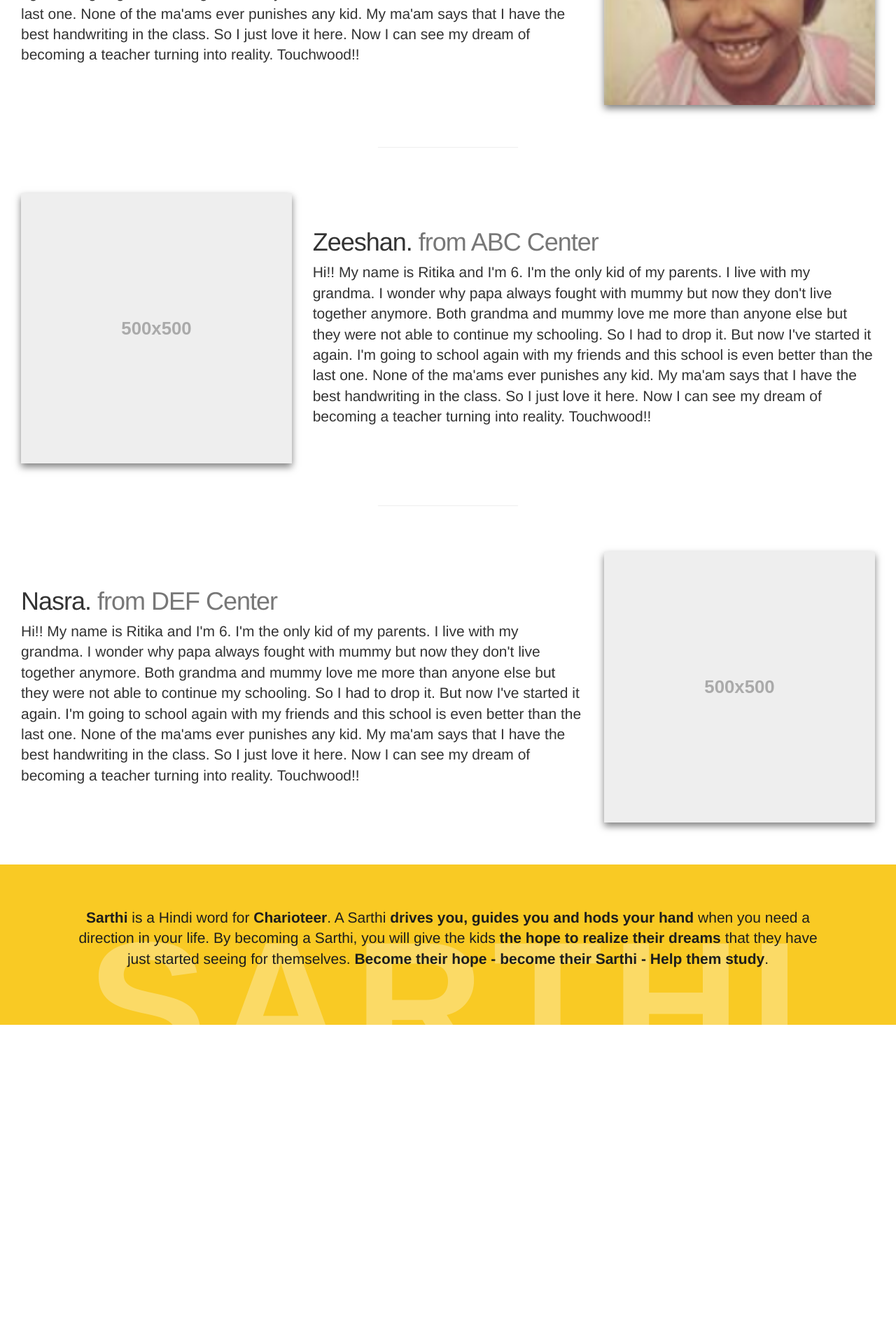
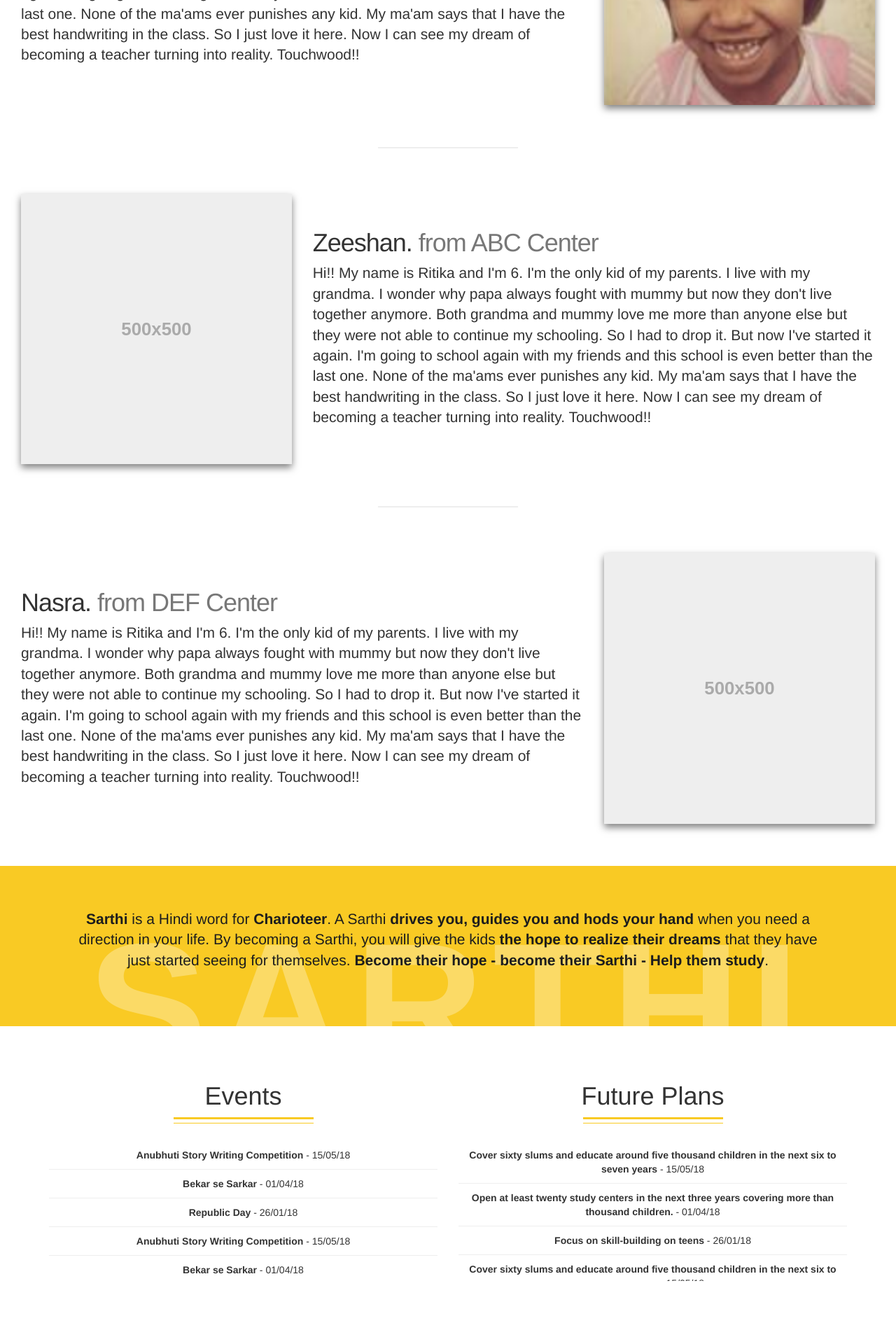
Before and after one commit to gureks/sarthakfoundation.org, a Flask app: page / in a window 1280 px wide. Shown: the part 1662-3572 px from the top of the page at 70% size. Before the commit the page ends 3126 px from the top, so only its background shows below. Run offline with Flask 2, Linux system fonts and the light colour scheme; some libraries are stand-ins or nearby versions.

Commit message:
style.css, base.html - added events and future plans to footer

```diff
--- a/static/style.css
+++ b/static/style.css
@@ -192,7 +192,7 @@ a.box--link {
 }
 
 .featurette-divider {
-	border-top: 1px solid #eeeeee;
+	border-top: 2px solid #eeeeee;
 	border-bottom: 0px solid transparent;
 	margin: 0 auto;
 	display: block;
@@ -226,6 +226,21 @@ a.box--link {
 	margin: 0;
 	color: rgba(255,255,255,0.3);
 	letter-spacing: 0.05em;
+}
+
+.updates-section {
+	text-align: center;
+	margin-bottom: 60px;
+}
+
+.updates-section .list-group {
+	max-height: 200px;
+	overflow: scroll;
+}
+
+.updates-section .list-group .list-group-item {
+	border: 0;
+	border-bottom: 2px solid #eeeeee;
 }
 
 @media (max-width: 768px) {
--- a/templates/base.html
+++ b/templates/base.html
@@ -85,6 +85,60 @@
 			</div>
 		</div>
 	</div>
+
+	<div class="container updates-section">
+		<div class="row">
+			<div class="col-sm-6 col-xs-12">
+				<h1>Events</h1>
+				<hr>
+				<ul class="list-group">
+					<li class="list-group-item"><strong>Anubhuti Story Writing Competition</strong> - 15/05/18
+					</li>
+					<li class="list-group-item"><strong>Bekar se Sarkar</strong> - 01/04/18
+					</li>
+					<li class="list-group-item"><strong>Republic Day</strong> - 26/01/18
+					</li>
+					<li class="list-group-item"><strong>Anubhuti Story Writing Competition</strong> - 15/05/18
+					</li>
+					<li class="list-group-item"><strong>Bekar se Sarkar</strong> - 01/04/18
+					</li>
+					<li class="list-group-item"><strong>Republic Day</strong> - 26/01/18
+					</li>
+					<li class="list-group-item"><strong>Anubhuti Story Writing Competition</strong> - 15/05/18
+					</li>
+					<li class="list-group-item"><strong>Bekar se Sarkar</strong> - 01/04/18
+					</li>
+					<li class="list-group-item"><strong>Republic Day</strong> - 26/01/18
+					</li>
+				</ul>
+			</div>
+			<div class="col-sm-6 col-xs-12">
+				<h1>Future Plans</h1>
+				<hr>
+				<ul class="list-group">
+					<li class="list-group-item"><strong>Cover sixty slums and educate around five thousand children in the next six to seven years</strong> - 15/05/18
+					</li>
+					<li class="list-group-item"><strong>Open at least twenty study centers in the next three years covering more than thousand children.</strong> - 01/04/18
+					</li>
+					<li class="list-group-item"><strong>Focus on skill-building on teens</strong> - 26/01/18
+					</li>
+					<li class="list-group-item"><strong>Cover sixty slums and educate around five thousand children in the next six to seven years</strong> - 15/05/18
+					</li>
+					<li class="list-group-item"><strong>Open at least twenty study centers in the next three years covering more than thousand children.</strong> - 01/04/18
+					</li>
+					<li class="list-group-item"><strong>Republic Day</strong> - 26/01/18
+					</li>
+					<li class="list-group-item"><strong>Cover sixty slums and educate around five thousand children in the next six to seven years</strong> - 15/05/18
+					</li>
+					<li class="list-group-item"><strong>Open at least twenty study centers in the next three years covering more than thousand children.</strong> - 01/04/18
+					</li>
+					<li class="list-group-item"><strong>Republic Day</strong> - 26/01/18
+					</li>
+				</ul>
+			</div>
+		</div>
+	</div>
+
 	<footer id="footer" class="footer">
 			<div class="container padding-large text-center">
 					<div class="row">
```
